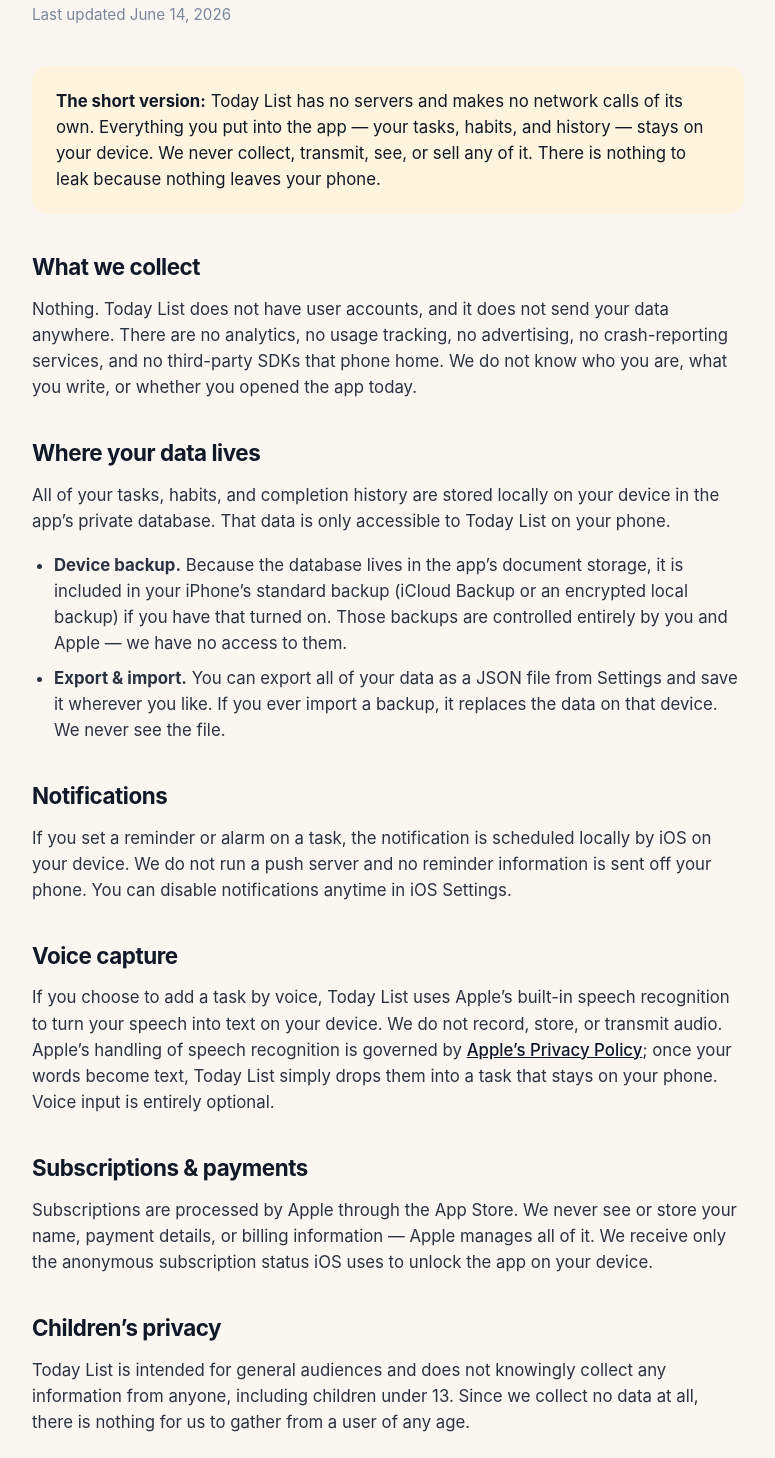
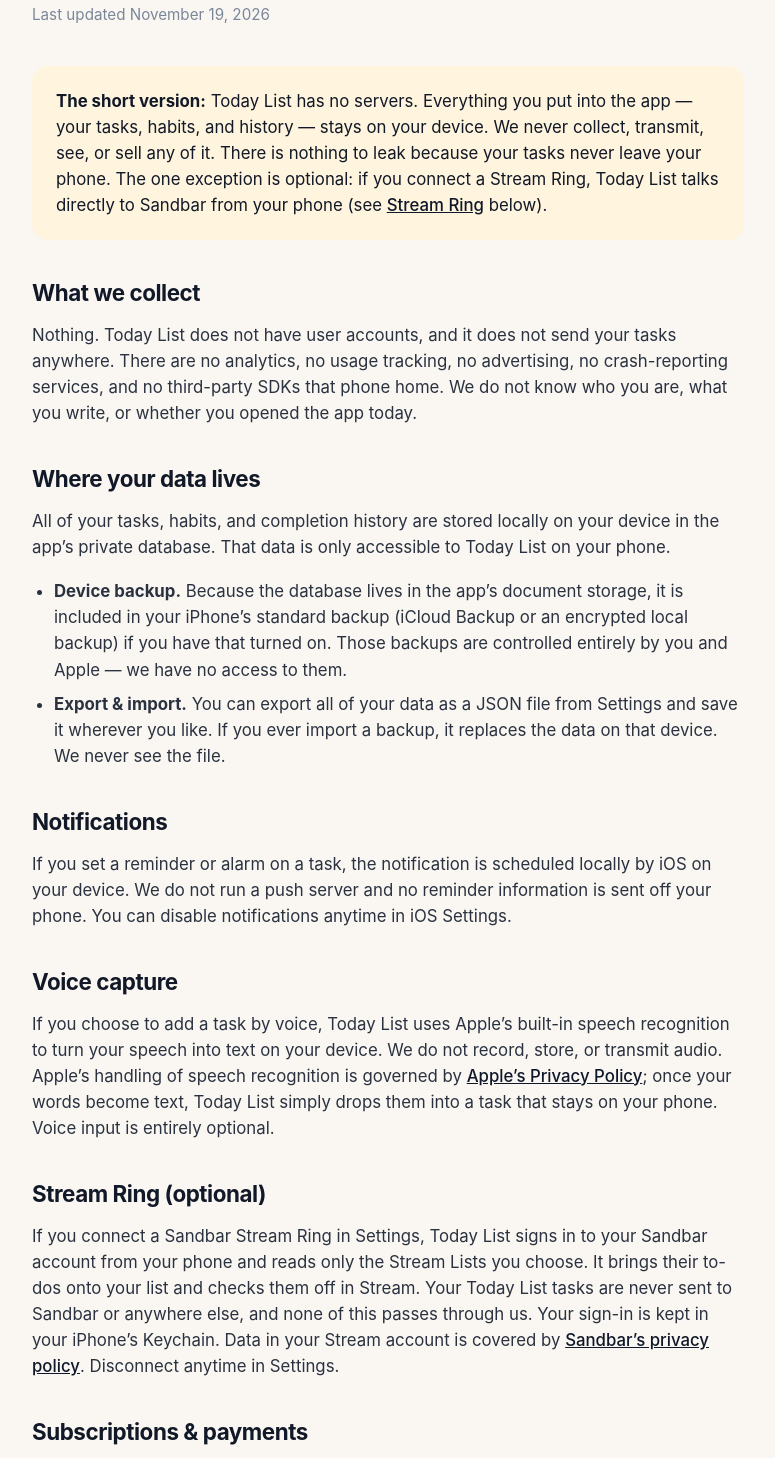
Before and after one commit to mwalls87/todaylist-site, a plain HTML site: page privacy.html in a window 1280 px wide. Shown: the part 235-1693 px from the top of the page, without its empty margins (252-1027 px from the left). Drawn offline with Linux system fonts and the light colour scheme.

Commit message:
Privacy policy: add optional Stream Ring section; add Stream sign-in return page
Co-Authored-By: Claude Opus 5.5 <noreply@anthropic.com>

```diff
--- a/privacy.html
+++ b/privacy.html
@@ -910,20 +910,22 @@ footer .brand img { border-radius: 7px; }
     <div class="container">
       <a class="back-link" href="index.html">← Back to Today List</a>
       <h1>Privacy Policy</h1>
-      <p class="updated">Last updated June 14, 2026</p>
+      <p class="updated">Last updated November 19, 2026</p>
 
       <div class="callout">
-        <strong>The short version:</strong> Today List has no servers and makes no
-        network calls of its own. Everything you put into the app — your tasks,
-        habits, and history — stays on your device. We never collect, transmit,
-        see, or sell any of it. There is nothing to leak because nothing leaves
-        your phone.
+        <strong>The short version:</strong> Today List has no servers. Everything
+        you put into the app — your tasks, habits, and history — stays on your
+        device. We never collect, transmit, see, or sell any of it. There is
+        nothing to leak because your tasks never leave your phone. The one
+        exception is optional: if you connect a Stream Ring, Today List talks
+        directly to Sandbar from your phone (see <a href="#stream">Stream Ring</a>
+        below).
       </div>
 
       <h2>What we collect</h2>
       <p>
         Nothing. Today List does not have user accounts, and it does not send
-        your data anywhere. There are no analytics, no usage tracking, no
+        your tasks anywhere. There are no analytics, no usage tracking, no
         advertising, no crash-reporting services, and no third-party SDKs that
         phone home. We do not know who you are, what you write, or whether you
         opened the app today.
@@ -967,6 +969,18 @@ footer .brand img { border-radius: 7px; }
         <a href="https://www.apple.com/legal/privacy/" target="_blank" rel="noopener">Apple’s Privacy Policy</a>;
         once your words become text, Today List simply drops them into a task that
         stays on your phone. Voice input is entirely optional.
+      </p>
+
+      <h2 id="stream">Stream Ring (optional)</h2>
+      <p>
+        If you connect a Sandbar Stream Ring in Settings, Today List signs in to
+        your Sandbar account from your phone and reads only the Stream Lists you
+        choose. It brings their to-dos onto your list and checks them off in
+        Stream. Your Today List tasks are never sent to Sandbar or anywhere else,
+        and none of this passes through us. Your sign-in is kept in your iPhone’s
+        Keychain. Data in your Stream account is covered by
+        <a href="https://www.sandbar.com/privacy" target="_blank" rel="noopener">Sandbar’s privacy policy</a>.
+        Disconnect anytime in Settings.
       </p>
 
       <h2>Subscriptions &amp; payments</h2>
```
Also changed, not shown: stream/callback.html (added, +25 -0 lines).
